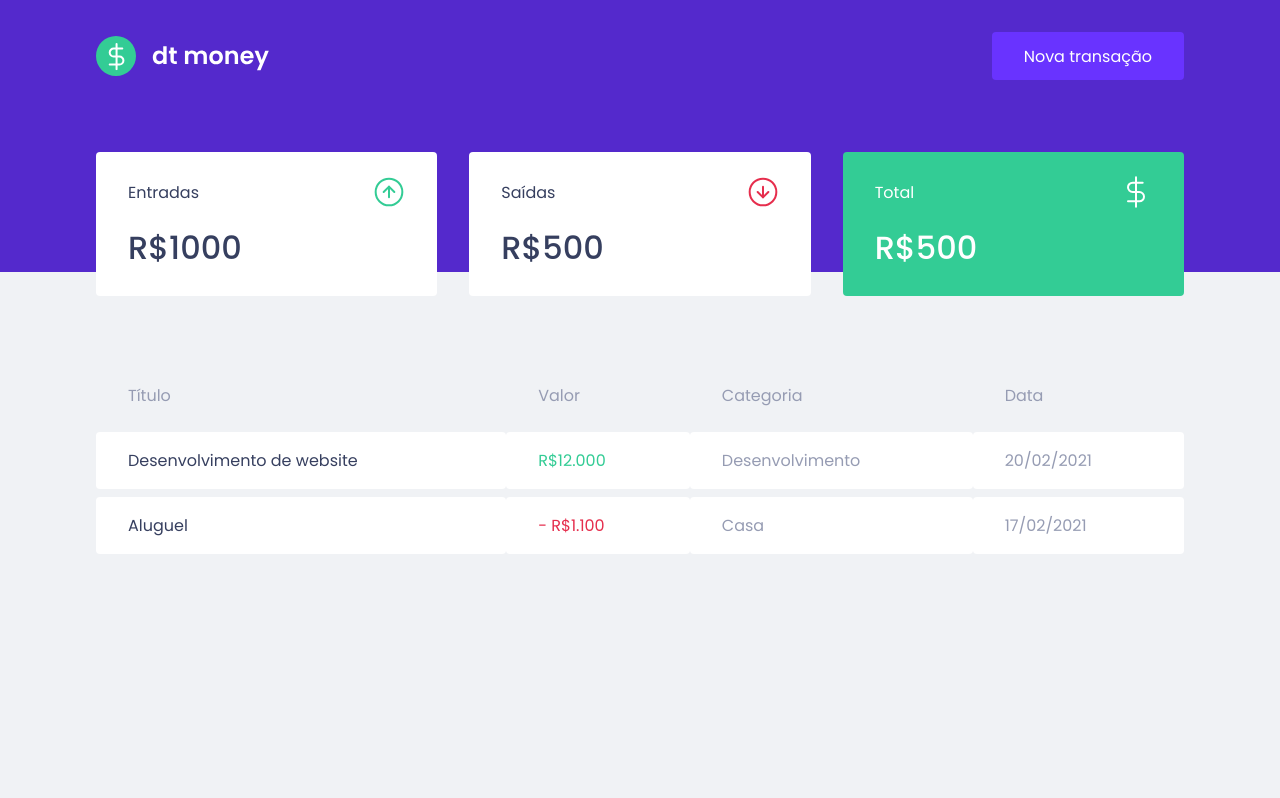
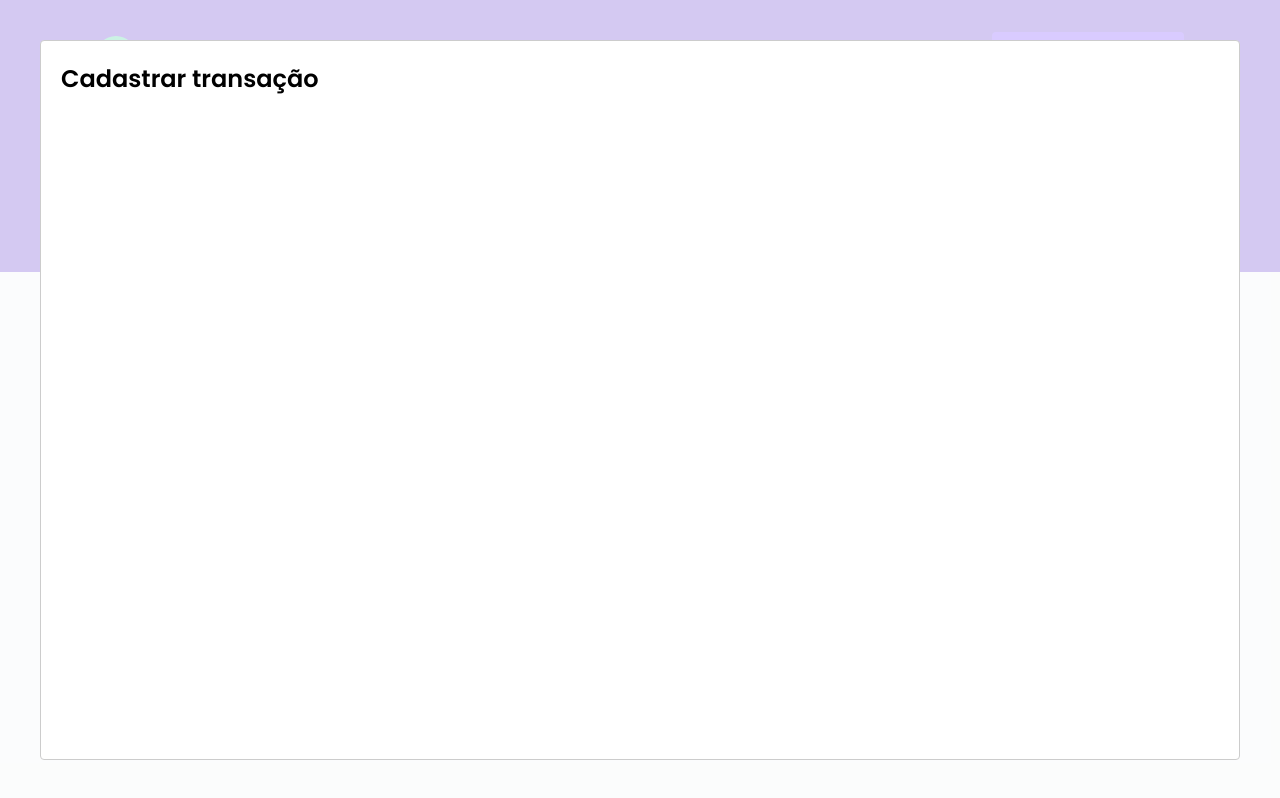
Before and after one commit to fellipefreiire/ignite-reactjs-chapter2, a React (Create React App) app: page / in a window 1280 px wide. Both pictures are taken after a click on the button "Nova transação". Built offline with nearby package versions, Linux system fonts and the light colour scheme; no server answers; what miragejs would draw is missing.

Commit message:
react-modal config

```diff
--- a/package.json
+++ b/package.json
@@ -3,10 +3,12 @@
   "version": "0.1.0",
   "private": true,
   "dependencies": {
+    "@types/react-modal": "^3.12.1",
     "axios": "^0.21.4",
     "miragejs": "^0.1.41",
     "react": "^17.0.2",
     "react-dom": "^17.0.2",
+    "react-modal": "^3.14.3",
     "react-scripts": "4.0.3",
     "styled-components": "^5.3.1",
     "web-vitals": "^1.0.1"
--- a/src/App.tsx
+++ b/src/App.tsx
@@ -2,6 +2,10 @@
 import { Dashboard } from "./components/Dashboard";
 import { createServer } from "miragejs";
 import { GlobalStyle } from "./styles/global";
+import Modal from "react-modal";
+import { useState } from "react";
+
+Modal.setAppElement("#root");
 
 createServer({
   routes() {
@@ -23,10 +27,26 @@
 });
 
 export function App() {
+  const [isNewTransactionModalOpen, setIsNewTransactionModalOpen] =
+    useState(false);
+
+  function handleOpenNewTransactionModal() {
+    setIsNewTransactionModalOpen(true);
+  }
+
+  function handleCloseNewTransactionModal() {
+    setIsNewTransactionModalOpen(false);
+  }
   return (
     <>
-      <Header />
+      <Header onOpenNewTransactionModal={handleOpenNewTransactionModal} />
       <Dashboard />
+      <Modal
+        isOpen={isNewTransactionModalOpen}
+        onRequestClose={handleCloseNewTransactionModal}
+      >
+        <h2>Cadastrar transação</h2>
+      </Modal>
       <GlobalStyle />
     </>
   );
--- a/src/components/Header/index.tsx
+++ b/src/components/Header/index.tsx
@@ -1,12 +1,18 @@
 import logoImg from "../../assets/logo.svg";
 import * as S from "./styles";
 
-export function Header() {
+interface HeaderProps {
+  onOpenNewTransactionModal: () => void;
+}
+
+export function Header({ onOpenNewTransactionModal }: HeaderProps) {
   return (
     <S.Container>
       <S.Content>
         <img src={logoImg} alt="dt money" />
-        <button type="button">Nova transação</button>
+        <button type="button" onClick={onOpenNewTransactionModal}>
+          Nova transação
+        </button>
       </S.Content>
     </S.Container>
   );
```
Also changed, not shown: 1 other file (tests, documents, lock files or other folders).
